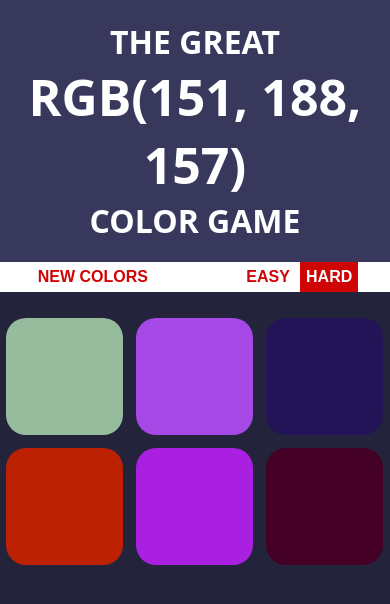
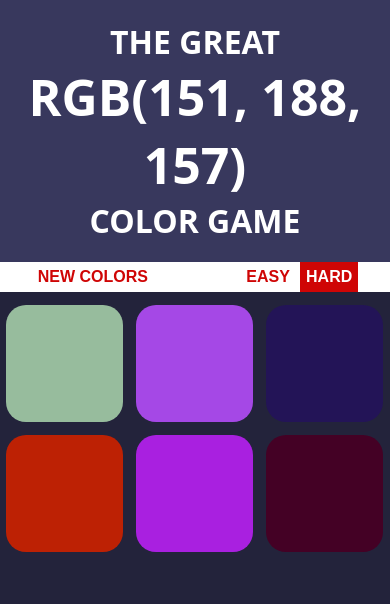
Before and after one commit to ivigneshwaran/color-game-project, a plain HTML site: page color-game.html in a window 390 px wide. Drawn offline with Linux system fonts and the light colour scheme.

Commit message:
responsive bug fixed

```diff
--- a/color-game.css
+++ b/color-game.css
@@ -17,7 +17,7 @@ body {
 }
 #container {
 	max-width: 600px;
-	margin: 20px auto;
+	margin: 1.66% auto;
 }
 h1 {
 	margin: 0;
```
